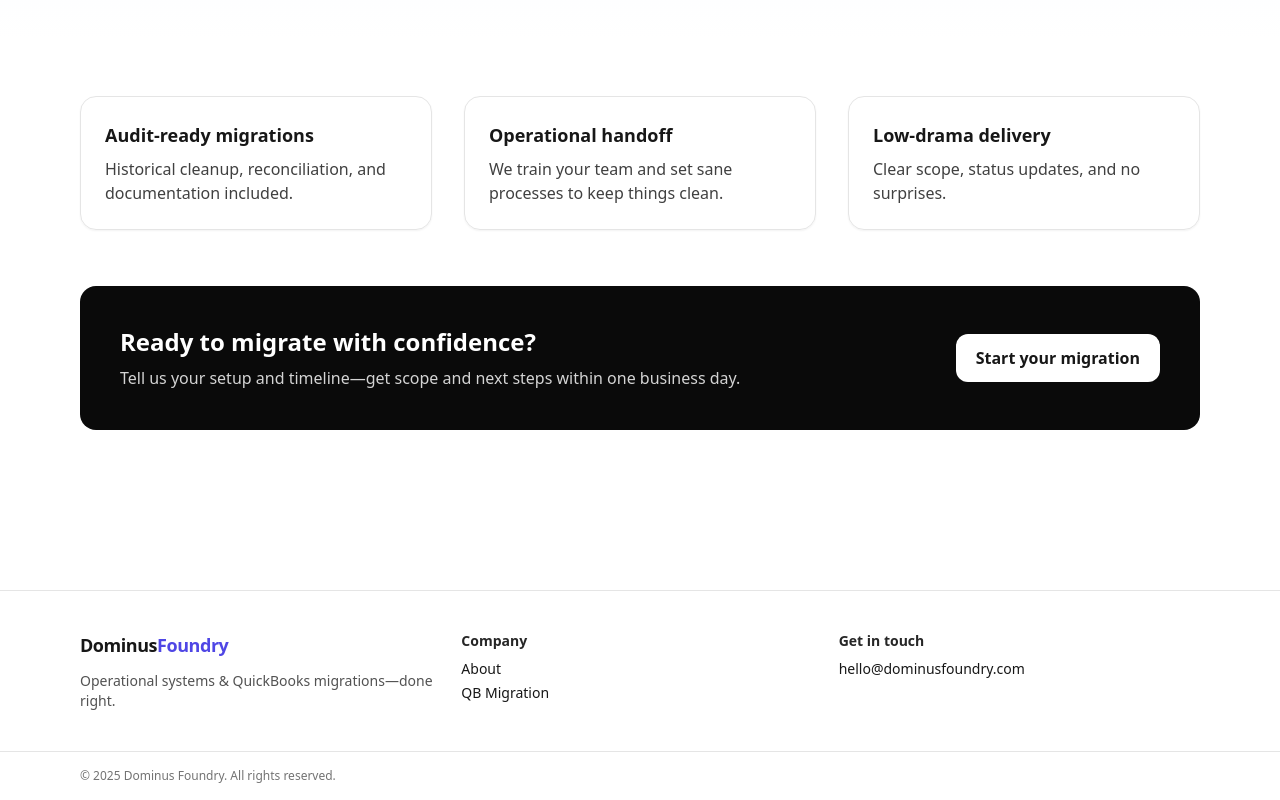
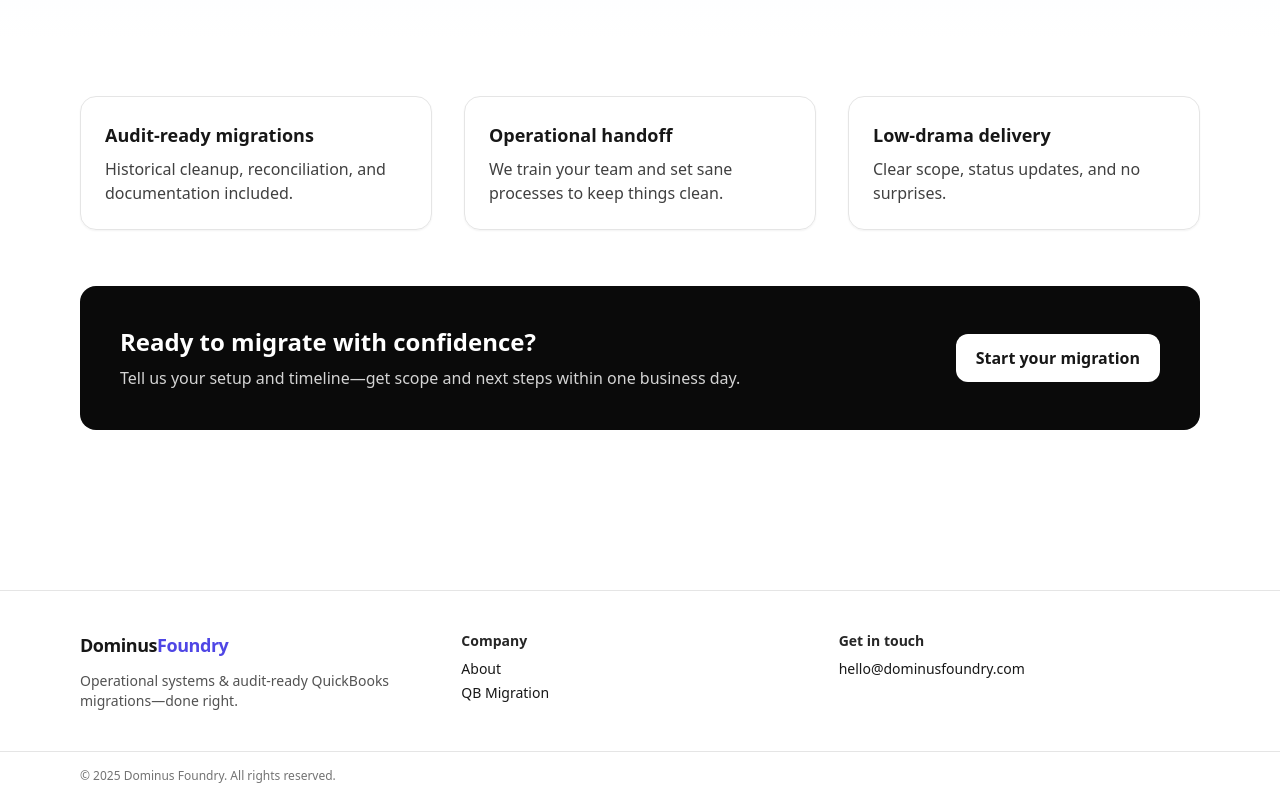
Before and after one commit to markl2305/dominusfoundry, a Next.js app: page / in a window 1280 px wide. Shown: the part 419-1219 px from the top of the page. Built offline with nearby package versions, Linux system fonts and the light colour scheme.

Commit message:
Update SiteFooter.jsx

```diff
--- a/components/SiteFooter.jsx
+++ b/components/SiteFooter.jsx
@@ -9,7 +9,7 @@ export default function SiteFooter() {
             Dominus<span className="text-indigo-600">Foundry</span>
           </div>
           <p className="mt-3 text-sm text-neutral-600">
-            Operational systems & QuickBooks migrations—done right.
+            Operational systems & audit-ready QuickBooks migrations—done right.
           </p>
         </div>
 
```
